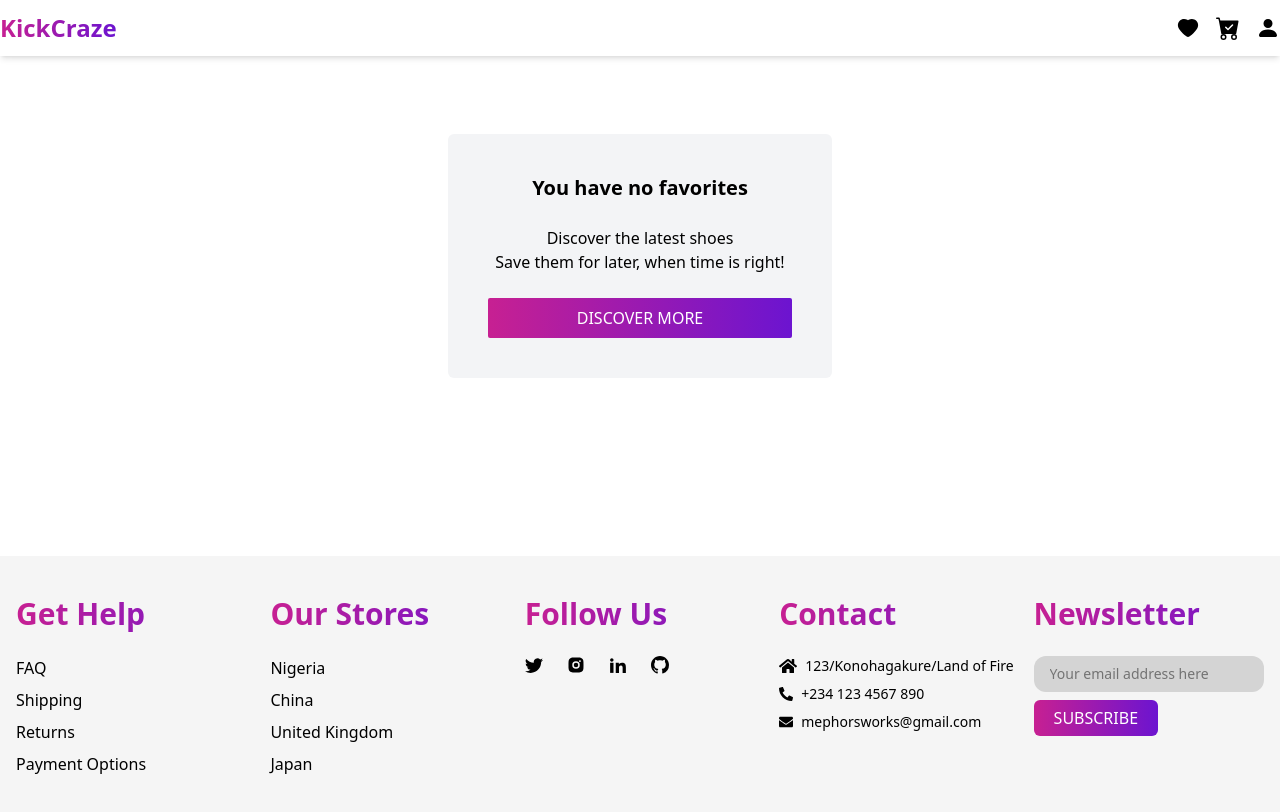
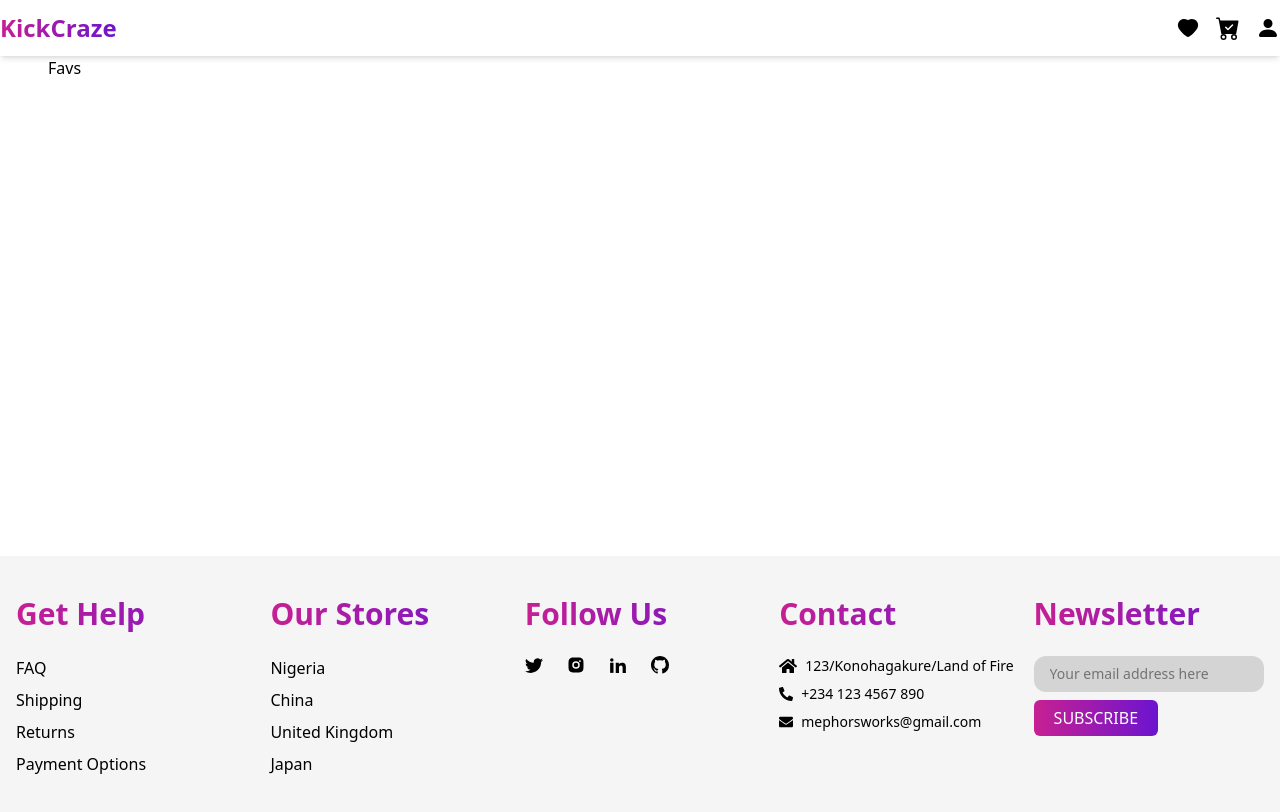
Before and after one commit to codedcontent/kick-craze-shoes, a React (Vite) app: page /favs in a window 1280 px wide. Shown: the top 812 px of the page. Built offline with nearby package versions, Linux system fonts and the light colour scheme.

Commit message:
Completed the Empty Favs Component and now working on the actual Favs component

```diff
--- a/src/components/favs/FavsLayout.tsx
+++ b/src/components/favs/FavsLayout.tsx
@@ -1,10 +1,14 @@
+import { selectFavs } from "../../state/favs/favsSlice";
+import { useAppSelector } from "../../state/hooks";
 import EmptyFavs from "./EmptyFavs";
 import Favs from "./Favs";
 
 const FavsLayout = () => {
+  const favs = useAppSelector(selectFavs);
+
   return (
     <div className="min-h-[500px] m-auto">
-      {[].length === 0 ? <EmptyFavs /> : <Favs />}
+      {favs.length === 0 ? <EmptyFavs /> : <Favs />}
     </div>
   );
 };
--- a/src/state/cart/cartSlice.ts
+++ b/src/state/cart/cartSlice.ts
@@ -3,11 +3,11 @@ import { PayloadAction, createAsyncThunk, createSlice } from "@reduxjs/toolkit";
 import axios from "axios";
 import { RootState } from "../store";
 
-type TStateErrors = "idle" | "loading" | "success" | "failed";
+type TStateStatus = "idle" | "loading" | "success" | "failed";
 
 type InitialStateType = {
   cart: TCartItem[];
-  status: TStateErrors;
+  status: TStateStatus;
   error: string;
 };
 
--- a/src/state/favs/favsSlice.ts
+++ b/src/state/favs/favsSlice.ts
@@ -1,8 +1,69 @@
-import { createSlice } from "@reduxjs/toolkit";
+import { PayloadAction, createAsyncThunk, createSlice } from "@reduxjs/toolkit";
+import { TFavs } from "../../types/types";
+import axios from "axios";
+import { RootState } from "../store";
 
-// const ini
+type TStateStatus = "idle" | "loading" | "success" | "failed";
 
-// const favsSlice = createSlice({
-//     name: "favs",
-//     initialState
-// })
+type TInitialStateType = {
+  favs: TFavs[];
+  status: TStateStatus;
+  error: string;
+};
+
+const initialState: TInitialStateType = {
+  //   favs: [],
+  favs: [
+    {
+      description: "this",
+      id: 1,
+      image: "image",
+      name: "Fav 1",
+      price: 700,
+      rating: 5,
+    },
+  ],
+  error: "",
+  status: "idle",
+};
+
+// Async thunk for fetching favs from an API
+export const fetchFavs = createAsyncThunk("favs/fetchFavs", async () => {
+  const response = await axios.get<TFavs[]>("https://api.example.com/favs");
+  return response.data;
+});
+
+const favsSlice = createSlice({
+  name: "favs",
+  initialState,
+  reducers: {
+    addFav: (state, action: PayloadAction<TFavs>) => {
+      state.favs.push(action.payload);
+    },
+    removeFav: (state, action: PayloadAction<number>) => {
+      state.favs = state.favs.filter((fav) => fav.id !== action.payload);
+    },
+  },
+  extraReducers: (builder) => {
+    builder
+      .addCase(fetchFavs.pending, (state) => {
+        state.status = "loading";
+      })
+      .addCase(fetchFavs.fulfilled, (state, action) => {
+        state.status = "success";
+        state.favs = action.payload;
+      })
+      .addCase(fetchFavs.rejected, (state, action) => {
+        state.status = "failed";
+        state.error = action.error.message as string;
+      });
+  },
+});
+
+export const { addFav, removeFav } = favsSlice.actions;
+
+export const selectFavs = (state: RootState) => state.favs.favs;
+
+const favsReducer = favsSlice.reducer;
+
+export default favsReducer;
--- a/src/state/store.ts
+++ b/src/state/store.ts
@@ -1,10 +1,11 @@
 import { configureStore } from "@reduxjs/toolkit";
 import cartReducer from "./cart/cartSlice";
+import favsReducer from "./favs/favsSlice";
 
 export const store = configureStore({
   reducer: {
     cart: cartReducer,
-    // favs: favsReducer
+    favs: favsReducer,
   },
 });
 
```
